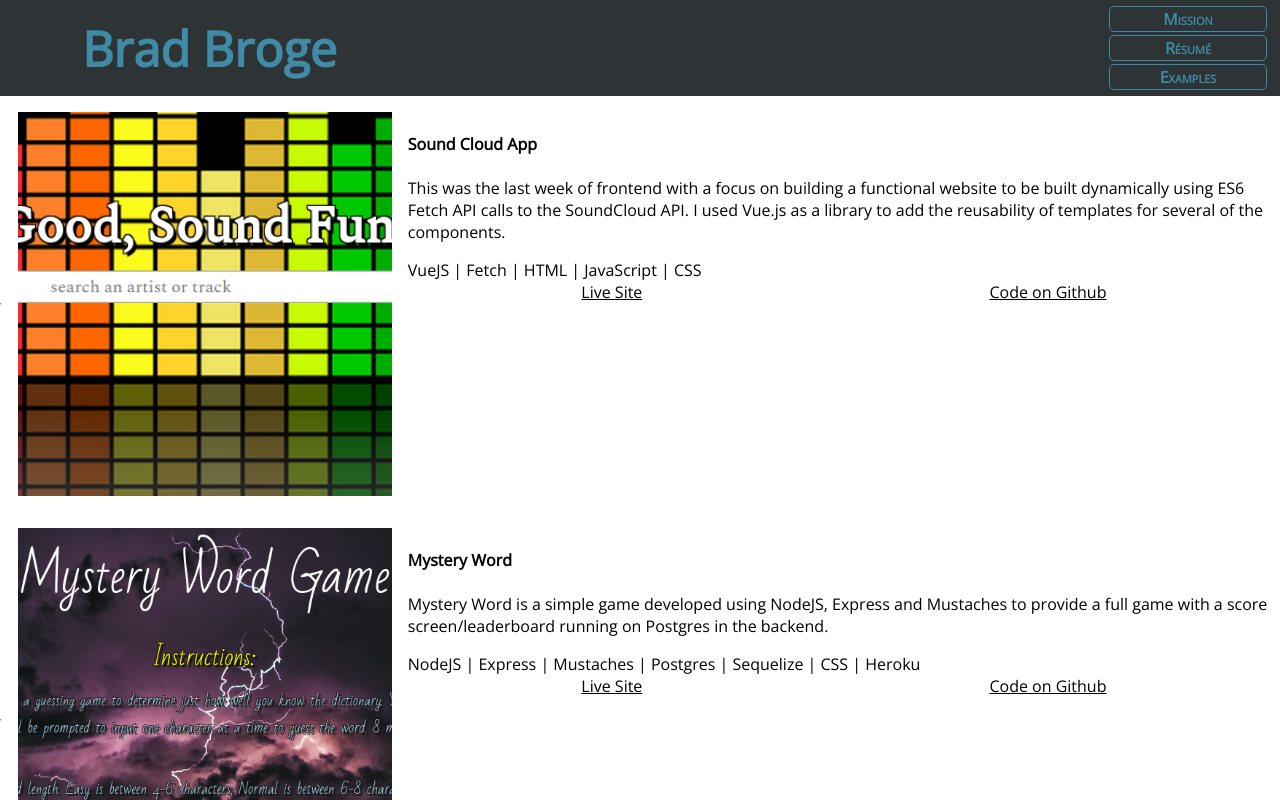
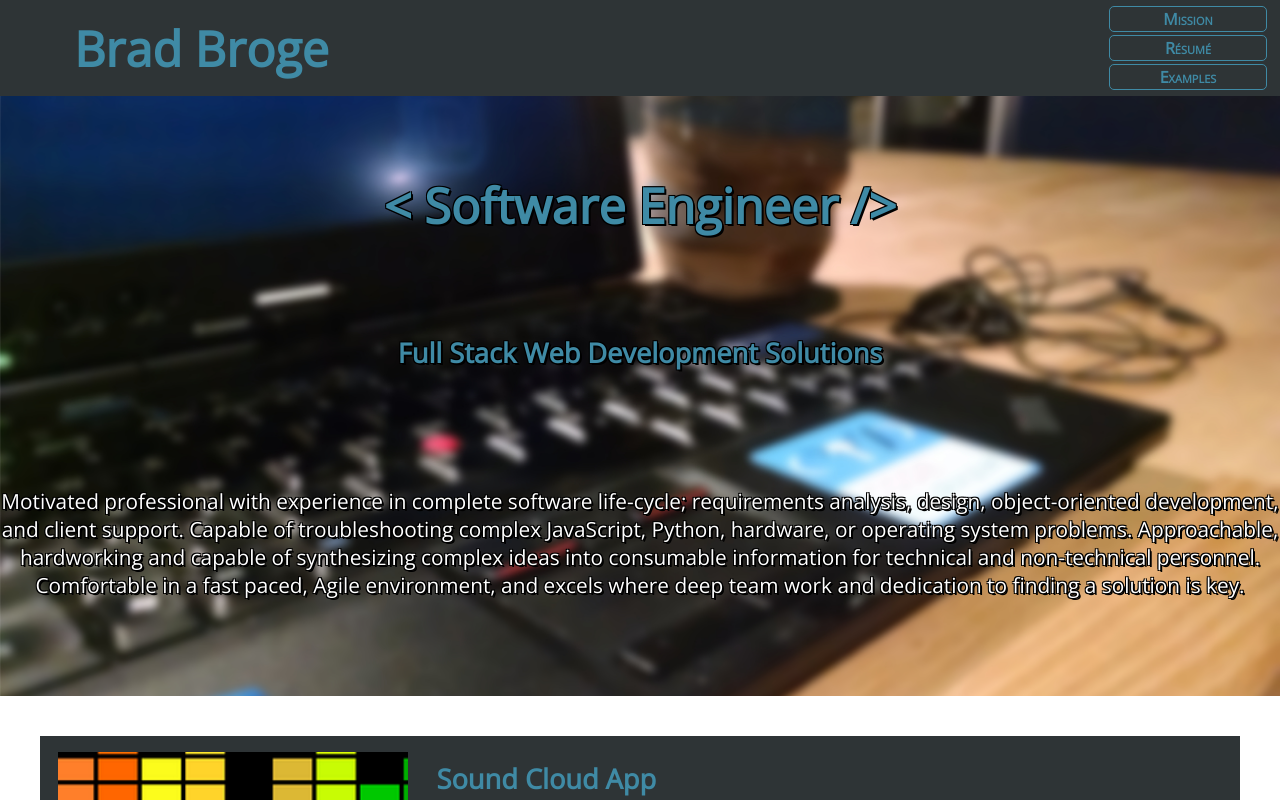
Before and after one commit to b-r-broge/brb-portfolio-site, a React (Create React App) app: page / in a window 1280 px wide. Shown: the top 800 px of the page. Built offline with nearby package versions, Linux system fonts and the light colour scheme; a web font is replaced by a local one.

Commit message:
styling updates, adding mission statement

```diff
--- a/src/components/App.js
+++ b/src/components/App.js
@@ -16,10 +16,13 @@ class App extends Component {
     return (
       <Baselayout>
         <div className="body">
-          <div className="bio">
+          <div id="mission" className="bio">
+            <h1> {"< Software Engineer />"} </h1>
+            <h2> Full Stack Web Development Solutions</h2>
+            <p>Motivated professional with experience in complete software life-cycle; requirements analysis, design, object-oriented development, and client support. Capable of troubleshooting complex JavaScript, Python, hardware, or operating system problems. Approachable, hardworking and capable of synthesizing complex ideas into consumable information for technical and non-technical personnel. Comfortable in a fast paced, Agile environment, and excels where deep team work and dedication to finding a solution is key.</p>
 
           </div>
-          <div className="projects">
+          <div id="examples" className="projects">
             <Glowbox title="Sound Cloud App" content="This was the last week of frontend with a focus on building a functional website to be built dynamically using ES6 Fetch API calls to the SoundCloud API.  I used Vue.js as a library to add the reusability of templates for several of the components." tech=" VueJS | Fetch | HTML | JavaScript | CSS " img={soundImg} live="https://b-r-broge.github.io/TIY-brb-week-four-project/" gh="https://github.com/b-r-broge/TIY-brb-week-four-project" />
             <Glowbox title="Mystery Word" content="Mystery Word is a simple game developed using NodeJS, Express and Mustaches to provide a full game with a score screen/leaderboard running on Postgres in the backend." tech=" NodeJS | Express | Mustaches | Postgres | Sequelize | CSS | Heroku " img={mysteryImg} live="https://hidden-mountain-92251.herokuapp.com/start" gh="https://github.com/b-r-broge/tiy-week5-mysteryword" />
           </div>
--- a/src/styles/App.css
+++ b/src/styles/App.css
@@ -6,3 +6,33 @@ body {
   max-width: 100vw;
   min-height: 100vh;
 }
+
+#mission {
+  background: url('../assets/laptoppic.jpg') center/cover no-repeat;
+  height: 65vh;
+  max-width: 100vw;
+}
+
+.bio {
+  padding: 5vh 0;
+  text-align: center;
+  color: #3F8AA5;
+  text-shadow:
+      2px 2px 0 #000,
+      -1px -1px 0 #000,
+      1px -1px 0 #000,
+      -1px 1px 0 #000,
+      1px 1px 0 #000;
+  display: flex;
+  flex-direction: column;
+  justify-content: space-around;
+}
+
+.bio h2 {
+  font-size: 1.7em;
+}
+
+.bio p {
+  font-size: 1.3em;
+  color: #fff;
+}
--- a/src/styles/glowbox.css
+++ b/src/styles/glowbox.css
@@ -2,6 +2,8 @@
   display: flex;
   justify-content: flex-start;
   align-items: center;
+  background: #2E3436;
+  margin: 5vh;
 }
 
 .image-box {
@@ -20,10 +22,33 @@
 .language {
   width: 70vw;
   height: 30vw;
+  display: flex;
+  flex-direction: column;
+  justify-content: space-between;
+}
+
+.title h4{
+  color: #3F8AA5;
+  font-size: 1.7rem;
+  font-weight: 700;
+  margin: 0;
+  padding: 1vh 1vw;
+}
+
+.content {
+  color: #FFF;
+  padding: 0 2vw;
+}
+
+.technology {
+  text-align: center;
+  color: #FFF;
 }
 
 .links {
+  color: #3F8AA5;
   display: flex;
   flex-direction: row;
   justify-content: space-around;
+  margin: 2vmin;
 }
--- a/src/styles/navbar.css
+++ b/src/styles/navbar.css
@@ -90,6 +90,7 @@ a:hover {
   color: #04B79A;
   box-shadow: 0 0 1px 3px #04B79A;
   text-shadow: 0 0 2px #04B79A;
+  border-radius: 5px;
 }
 
 
```
Also changed, not shown: package.json (+5 -2 lines), src/assets/laptoppic.jpg (added).
